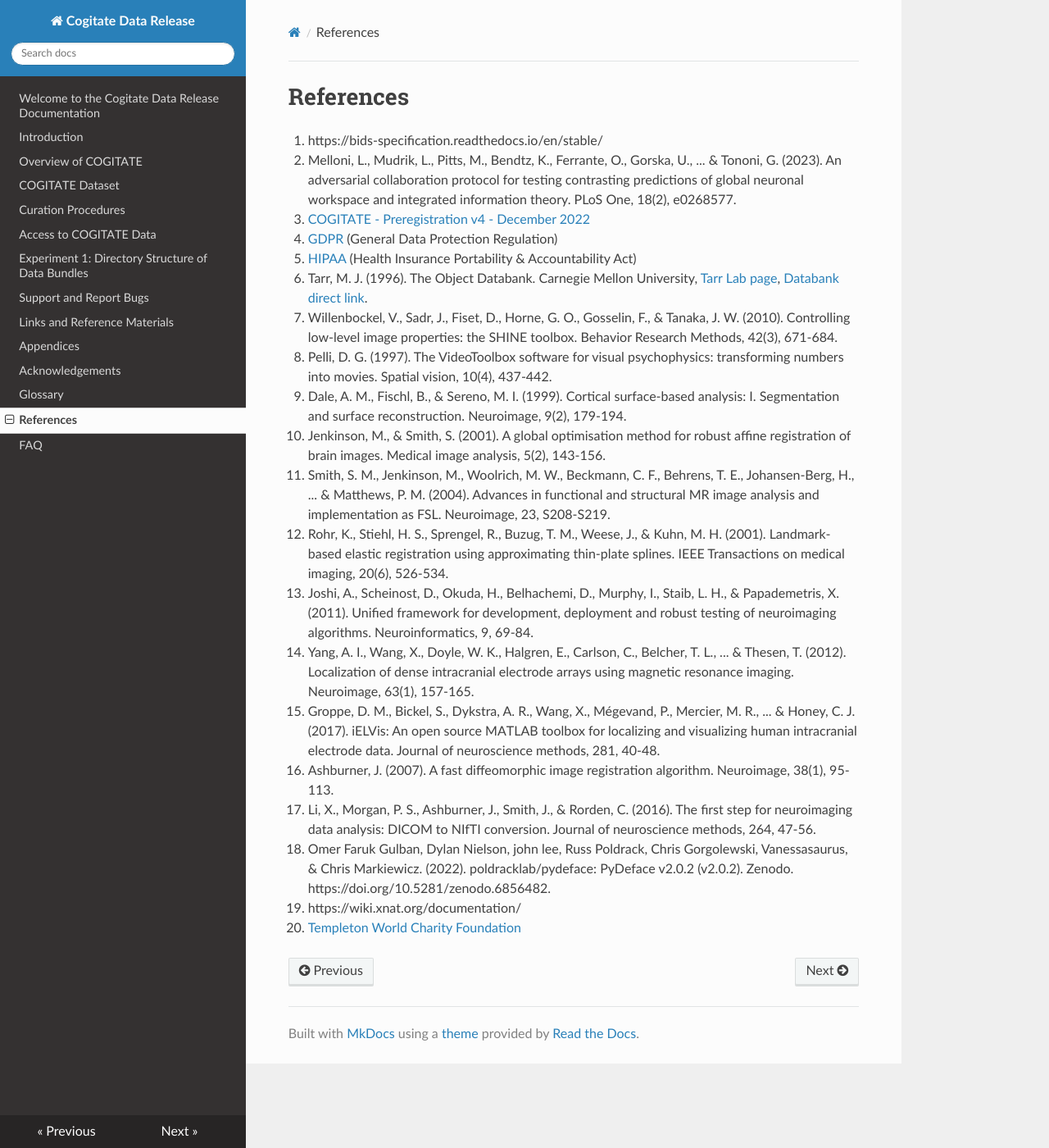
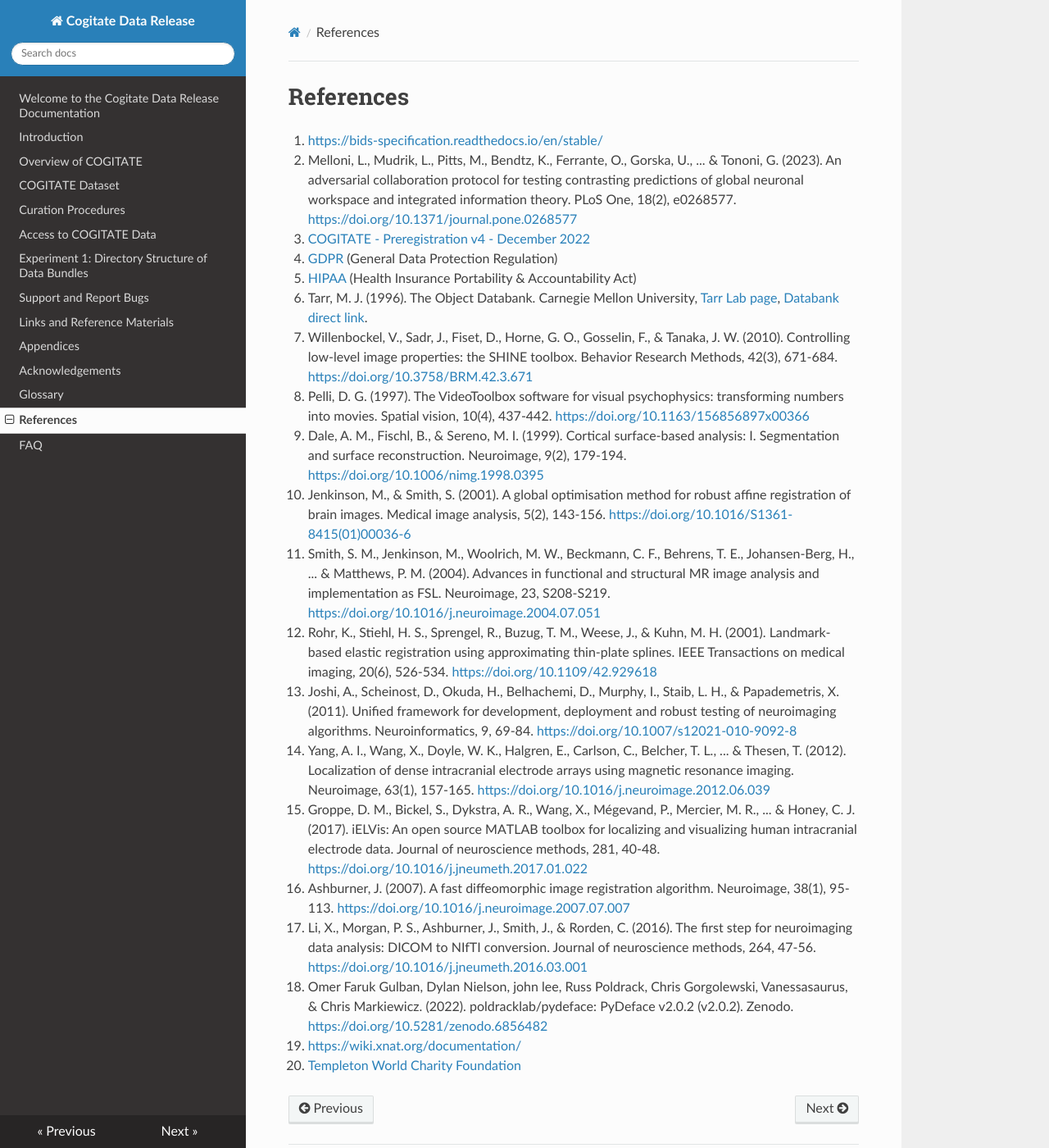
Before and after one commit to Cogitate-consortium/cogitate-data, an MkDocs documentation site: the page built from docs/12_references.md, in a window 1280 px wide and 1400 px high. Shown: the whole window at 82% size. Built offline with MkDocs 1.6.1, drawn with Linux system fonts in a browser that asks for light colours; nearby versions of some CDN libraries; some of the changed lines change nothing that is shown.

Commit message:
Added doi to the references

```diff
--- a/docs/12_references.md
+++ b/docs/12_references.md
@@ -1,22 +1,22 @@
 # References
 
-1. https://bids-specification.readthedocs.io/en/stable/
-2. Melloni, L., Mudrik, L., Pitts, M., Bendtz, K., Ferrante, O., Gorska, U., ... & Tononi, G. (2023). An adversarial collaboration protocol for testing contrasting predictions of global neuronal workspace and integrated information theory. PLoS One, 18(2), e0268577.
-3. [COGITATE - Preregistration v4 - December 2022](https://osf.io/gm3vd)
-4. [GDPR](https://gdpr-info.eu) (General Data Protection Regulation)
-5. [HIPAA](https://www.hhs.gov/hipaa/for-professionals/compliance-enforcement/index.html) (Health Insurance Portability & Accountability Act)
-6. Tarr, M. J. (1996). The Object Databank. Carnegie Mellon University, [Tarr Lab page](https://sites.google.com/andrew.cmu.edu/tarrlab/stimuli?authuser=0), [Databank direct link](https://drive.google.com/file/d/1_2H7byO2xSXTOOCZP4zDIHbMPTs5XIx3/view).
-7. Willenbockel, V., Sadr, J., Fiset, D., Horne, G. O., Gosselin, F., & Tanaka, J. W. (2010). Controlling low-level image properties: the SHINE toolbox. Behavior Research Methods, 42(3), 671-684.
-8. Pelli, D. G. (1997). The VideoToolbox software for visual psychophysics: transforming numbers into movies. Spatial vision, 10(4), 437-442.
-9. Dale, A. M., Fischl, B., & Sereno, M. I. (1999). Cortical surface-based analysis: I. Segmentation and surface reconstruction. Neuroimage, 9(2), 179-194.
-10. Jenkinson, M., & Smith, S. (2001). A global optimisation method for robust affine registration of brain images. Medical image analysis, 5(2), 143-156.
-11. Smith, S. M., Jenkinson, M., Woolrich, M. W., Beckmann, C. F., Behrens, T. E., Johansen-Berg, H., ... & Matthews, P. M. (2004). Advances in functional and structural MR image analysis and implementation as FSL. Neuroimage, 23, S208-S219.
-12. Rohr, K., Stiehl, H. S., Sprengel, R., Buzug, T. M., Weese, J., & Kuhn, M. H. (2001). Landmark-based elastic registration using approximating thin-plate splines. IEEE Transactions on medical imaging, 20(6), 526-534.
-13. Joshi, A., Scheinost, D., Okuda, H., Belhachemi, D., Murphy, I., Staib, L. H., & Papademetris, X. (2011). Unified framework for development, deployment and robust testing of neuroimaging algorithms. Neuroinformatics, 9, 69-84.
-14. Yang, A. I., Wang, X., Doyle, W. K., Halgren, E., Carlson, C., Belcher, T. L., ... & Thesen, T. (2012). Localization of dense intracranial electrode arrays using magnetic resonance imaging. Neuroimage, 63(1), 157-165.
-15. Groppe, D. M., Bickel, S., Dykstra, A. R., Wang, X., Mégevand, P., Mercier, M. R., ... & Honey, C. J. (2017). iELVis: An open source MATLAB toolbox for localizing and visualizing human intracranial electrode data. Journal of neuroscience methods, 281, 40-48.
-16. Ashburner, J. (2007). A fast diffeomorphic image registration algorithm. Neuroimage, 38(1), 95-113.
-17. Li, X., Morgan, P. S., Ashburner, J., Smith, J., & Rorden, C. (2016). The first step for neuroimaging data analysis: DICOM to NIfTI conversion. Journal of neuroscience methods, 264, 47-56.
-18. Omer Faruk Gulban, Dylan Nielson, john lee, Russ Poldrack, Chris Gorgolewski, Vanessasaurus, & Chris Markiewicz. (2022). poldracklab/pydeface: PyDeface v2.0.2 (v2.0.2). Zenodo. https://doi.org/10.5281/zenodo.6856482.
-19. https://wiki.xnat.org/documentation/
-20. [Templeton World Charity Foundation](https://doi.org/10.54224/20389)
+1. <a href="https://bids-specification.readthedocs.io/en/stable/" target="_blank">https://bids-specification.readthedocs.io/en/stable/</a>
+2. Melloni, L., Mudrik, L., Pitts, M., Bendtz, K., Ferrante, O., Gorska, U., ... & Tononi, G. (2023). An adversarial collaboration protocol for testing contrasting predictions of global neuronal workspace and integrated information theory. PLoS One, 18(2), e0268577. <a href="https://doi.org/10.1371/journal.pone.0268577" target="_blank">https://doi.org/10.1371/journal.pone.0268577</a>
+3. <a href="https://osf.io/gm3vd" target="_blank">COGITATE - Preregistration v4 - December 2022</a>
+4. <a href="https://gdpr-info.eu" target="_blank">GDPR</a> (General Data Protection Regulation)
+5. <a href="https://www.hhs.gov/hipaa/for-professionals/compliance-enforcement/index.html" target="_blank">HIPAA</a> (Health Insurance Portability & Accountability Act)
+6. Tarr, M. J. (1996). The Object Databank. Carnegie Mellon University, <a href="https://sites.google.com/andrew.cmu.edu/tarrlab/stimuli?authuser=0" target="_blank">Tarr Lab page</a>, <a href="https://drive.google.com/file/d/1_2H7byO2xSXTOOCZP4zDIHbMPTs5XIx3/view" target="_blank">Databank direct link</a>.
+7. Willenbockel, V., Sadr, J., Fiset, D., Horne, G. O., Gosselin, F., & Tanaka, J. W. (2010). Controlling low-level image properties: the SHINE toolbox. Behavior Research Methods, 42(3), 671-684. <a href="https://doi.org/10.3758/BRM.42.3.671" target="_blank">https://doi.org/10.3758/BRM.42.3.671</a>
+8. Pelli, D. G. (1997). The VideoToolbox software for visual psychophysics: transforming numbers into movies. Spatial vision, 10(4), 437-442. <a href="https://doi.org/10.1163/156856897x00366" target="_blank">https://doi.org/10.1163/156856897x00366</a>
+9. Dale, A. M., Fischl, B., & Sereno, M. I. (1999). Cortical surface-based analysis: I. Segmentation and surface reconstruction. Neuroimage, 9(2), 179-194. <a href="https://doi.org/10.1006/nimg.1998.0395" target="_blank">https://doi.org/10.1006/nimg.1998.0395</a>
+10. Jenkinson, M., & Smith, S. (2001). A global optimisation method for robust affine registration of brain images. Medical image analysis, 5(2), 143-156. <a href="https://doi.org/10.1016/S1361-8415(01)00036-6" target="_blank">https://doi.org/10.1016/S1361-8415(01)00036-6</a>
+11. Smith, S. M., Jenkinson, M., Woolrich, M. W., Beckmann, C. F., Behrens, T. E., Johansen-Berg, H., ... & Matthews, P. M. (2004). Advances in functional and structural MR image analysis and implementation as FSL. Neuroimage, 23, S208-S219. <a href="https://doi.org/10.1016/j.neuroimage.2004.07.051" target="_blank">https://doi.org/10.1016/j.neuroimage.2004.07.051</a>
+12. Rohr, K., Stiehl, H. S., Sprengel, R., Buzug, T. M., Weese, J., & Kuhn, M. H. (2001). Landmark-based elastic registration using approximating thin-plate splines. IEEE Transactions on medical imaging, 20(6), 526-534. <a href="https://doi.org/10.1109/42.929618" target="_blank">https://doi.org/10.1109/42.929618</a>
+13. Joshi, A., Scheinost, D., Okuda, H., Belhachemi, D., Murphy, I., Staib, L. H., & Papademetris, X. (2011). Unified framework for development, deployment and robust testing of neuroimaging algorithms. Neuroinformatics, 9, 69-84. <a href="https://doi.org/10.1007/s12021-010-9092-8" target="_blank">https://doi.org/10.1007/s12021-010-9092-8</a>
+14. Yang, A. I., Wang, X., Doyle, W. K., Halgren, E., Carlson, C., Belcher, T. L., ... & Thesen, T. (2012). Localization of dense intracranial electrode arrays using magnetic resonance imaging. Neuroimage, 63(1), 157-165. <a href="https://doi.org/10.1016/j.neuroimage.2012.06.039" target="_blank">https://doi.org/10.1016/j.neuroimage.2012.06.039</a>
+15. Groppe, D. M., Bickel, S., Dykstra, A. R., Wang, X., Mégevand, P., Mercier, M. R., ... & Honey, C. J. (2017). iELVis: An open source MATLAB toolbox for localizing and visualizing human intracranial electrode data. Journal of neuroscience methods, 281, 40-48. <a href="https://doi.org/10.1016/j.jneumeth.2017.01.022" target="_blank">https://doi.org/10.1016/j.jneumeth.2017.01.022</a>
+16. Ashburner, J. (2007). A fast diffeomorphic image registration algorithm. Neuroimage, 38(1), 95-113. <a href="https://doi.org/10.1016/j.neuroimage.2007.07.007" target="_blank">https://doi.org/10.1016/j.neuroimage.2007.07.007</a>
+17. Li, X., Morgan, P. S., Ashburner, J., Smith, J., & Rorden, C. (2016). The first step for neuroimaging data analysis: DICOM to NIfTI conversion. Journal of neuroscience methods, 264, 47-56. <a href="https://doi.org/10.1016/j.jneumeth.2016.03.001" target="_blank">https://doi.org/10.1016/j.jneumeth.2016.03.001</a>
+18. Omer Faruk Gulban, Dylan Nielson, john lee, Russ Poldrack, Chris Gorgolewski, Vanessasaurus, & Chris Markiewicz. (2022). poldracklab/pydeface: PyDeface v2.0.2 (v2.0.2). Zenodo. <a href="https://doi.org/10.5281/zenodo.6856482" target="_blank">https://doi.org/10.5281/zenodo.6856482</a>
+19. <a href="https://wiki.xnat.org/documentation/" target="_blank">https://wiki.xnat.org/documentation/</a>
+20. <a href="https://doi.org/10.54224/20389" target="_blank">Templeton World Charity Foundation</a>
```
